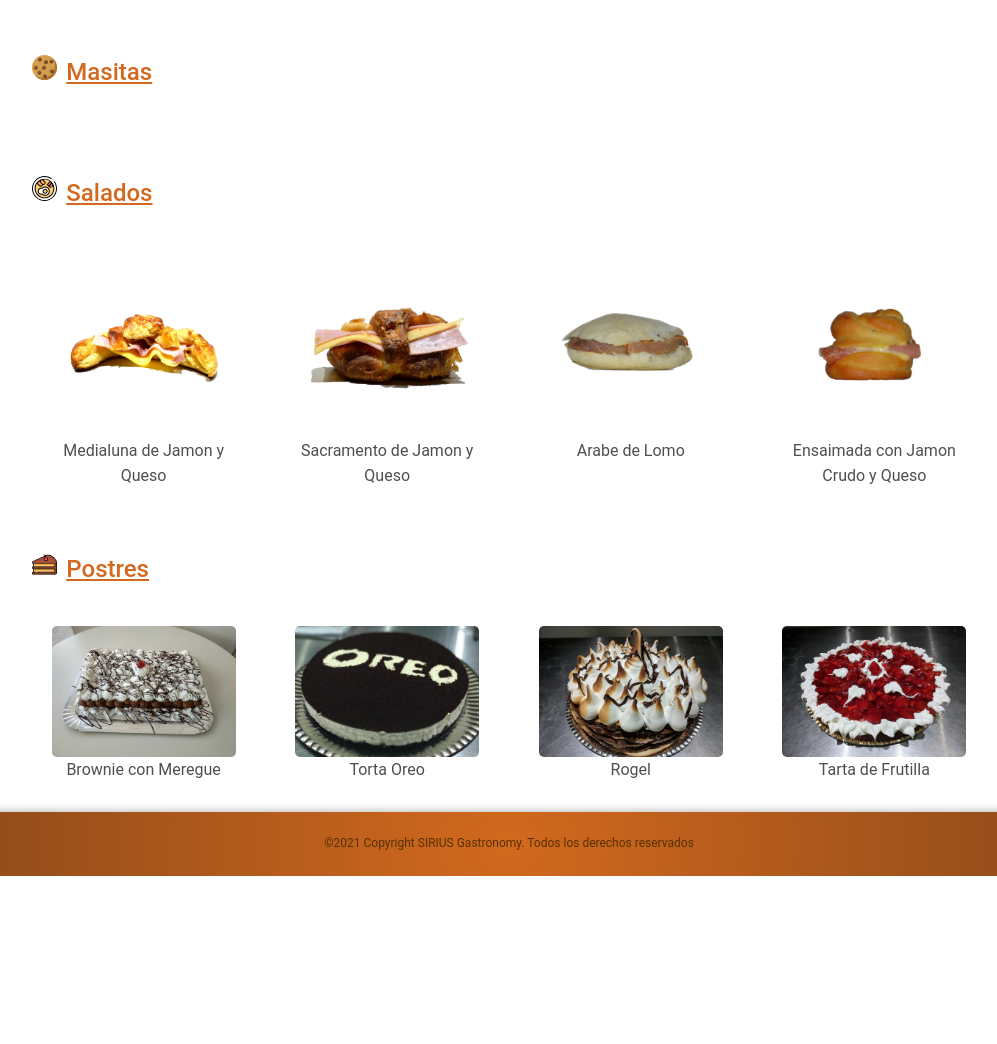
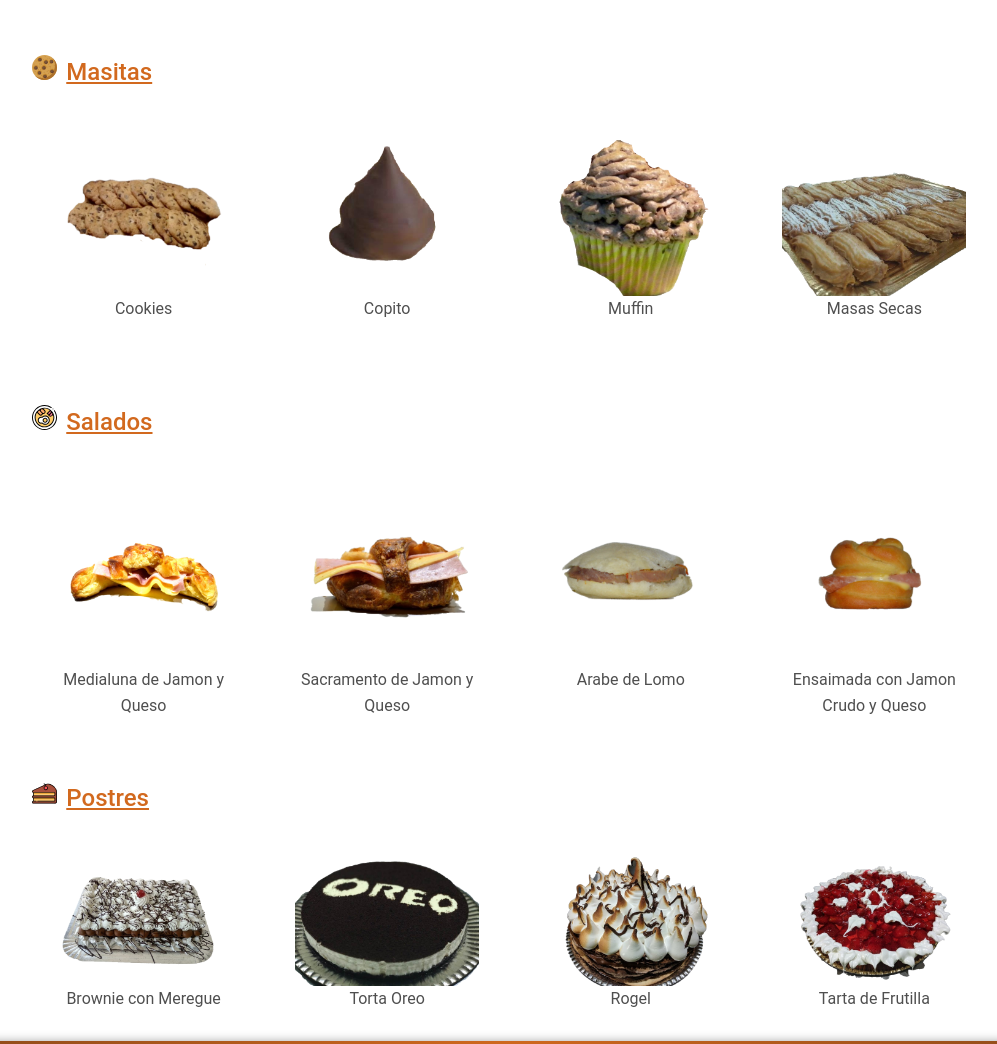
Before and after one commit to hoffme/proyecto-coderhouse, a website: page public/pages/productos.html in a window 1280 px wide. Shown: the part 1049-2093 px from the top of the page, without its empty margins (131-1128 px from the left). Before the commit the page ends 1925 px from the top, so only its background shows below. Drawn offline with nearby package versions, Linux system fonts and the light colour scheme.

Commit message:
agregando productos faltantes

```diff
--- a/public/pages/productos.html
+++ b/public/pages/productos.html
@@ -104,6 +104,22 @@
             </section>
             <section id="masitas" class="seccion seccion-centrada seccion-productos">
                 <h3><div class="icon"></div>Masitas</h3>
+                <article>
+                    <img src="../images/productos/cookies.png" alt="cookies con chispitas de chocolate" loading="lazy">
+                    <label>Cookies</label>
+                </article>
+                <article>
+                    <img src="../images/productos/copitos.png" alt="copitos de dulce de leche con chocolate" loading="lazy">
+                    <label>Copito</label>
+                </article>
+                <article>
+                    <img src="../images/productos/muffin.png" alt="muffins con crema" loading="lazy">
+                    <label>Muffin</label>
+                </article>
+                <article>
+                    <img src="../images/productos/masas-secas.png" alt="bandeja de masas secas" loading="lazy">
+                    <label>Masas Secas</label>
+                </article>
             </section>
             <section id="salados" class="seccion seccion-centrada seccion-productos">
                 <h3><div class="icon"></div>Salados</h3>
@@ -127,19 +143,19 @@
             <section id="postres" class="seccion seccion-centrada seccion-productos">
                 <h3><div class="icon"></div>Postres</h3>
                 <article>
-                    <img src="../images/productos/brownie-min.jpg" alt="Brownie con Meregue" loading="lazy">
+                    <img src="../images/productos/brownie-min.png" alt="Brownie con Meregue" loading="lazy">
                     <label>Brownie con Meregue</label>
                 </article>
                 <article>
-                    <img src="../images/productos/oreo-min.jpg" alt="Torta Oreo" loading="lazy">
+                    <img src="../images/productos/oreo-min.png" alt="Torta Oreo" loading="lazy">
                     <label>Torta Oreo</label>
                 </article>
                 <article>
-                    <img src="../images/productos/rogel-min.jpg" alt="Rogel" loading="lazy">
+                    <img src="../images/productos/rogel-min.png" alt="Rogel" loading="lazy">
                     <label>Rogel</label>
                 </article>
                 <article>
-                    <img src="../images/productos/tarta_frutilla-min.jpg" alt="Tarta de Frutilla" loading="lazy">
+                    <img src="../images/productos/tarta_frutilla-min.png" alt="Tarta de Frutilla" loading="lazy">
                     <label>Tarta de Frutilla</label>
                 </article>
             </section>
```
Also changed, not shown: public/index.html (+1 -1 lines), public/images/productos/brownie-min.jpg (deleted), public/images/productos/brownie-min.png (added), public/images/productos/cookies.png (added), public/images/productos/copitos.png (added), public/images/productos/masas-secas.png (added), public/images/productos/muffin.png (added), public/images/productos/oreo-min.jpg (deleted), public/images/productos/oreo-min.png (added), public/images/productos/rogel-min.jpg (deleted), public/images/productos/rogel-min.png (added), public/images/productos/tarta_frutilla-min.jpg (deleted), public/images/productos/tarta_frutilla-min.png (added).
